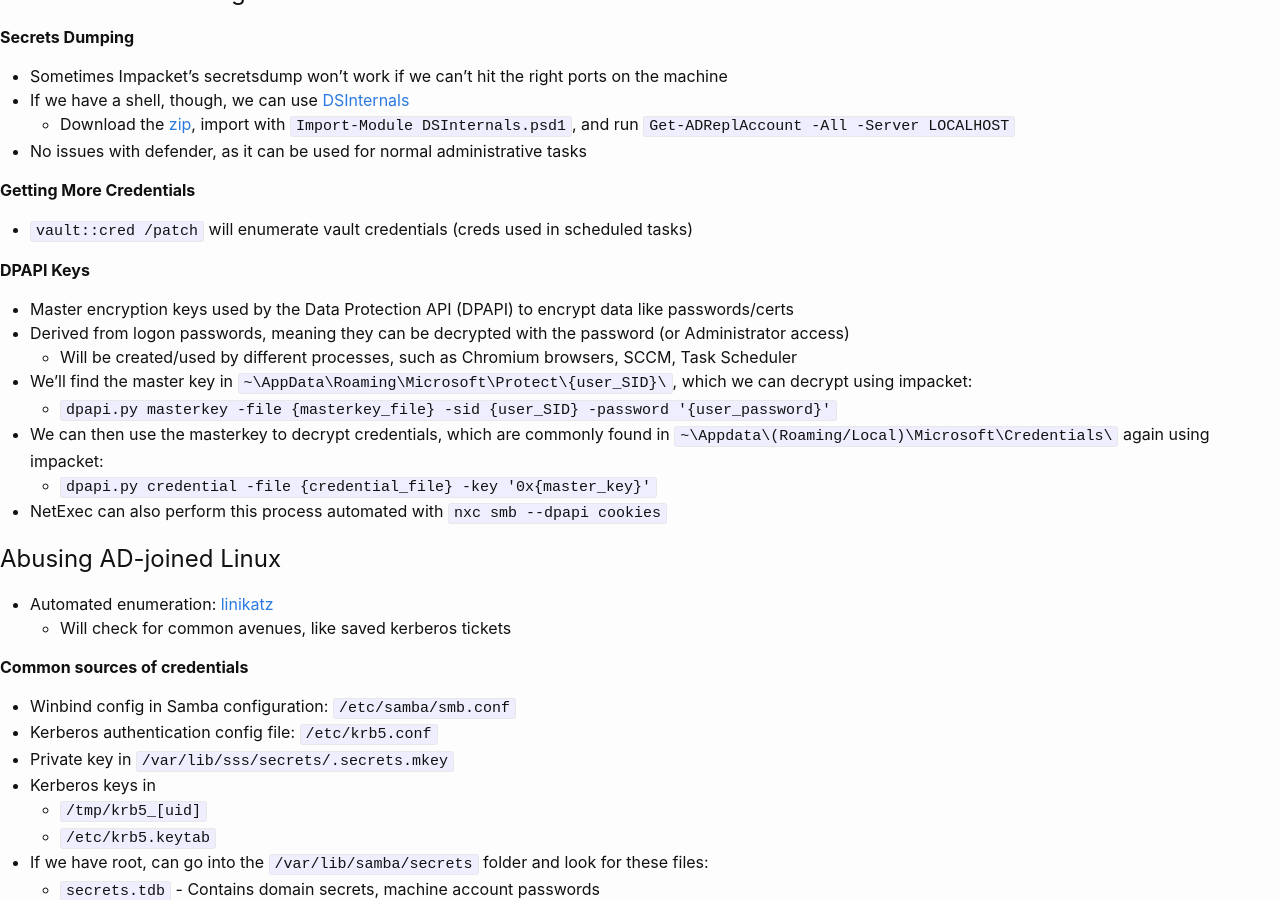
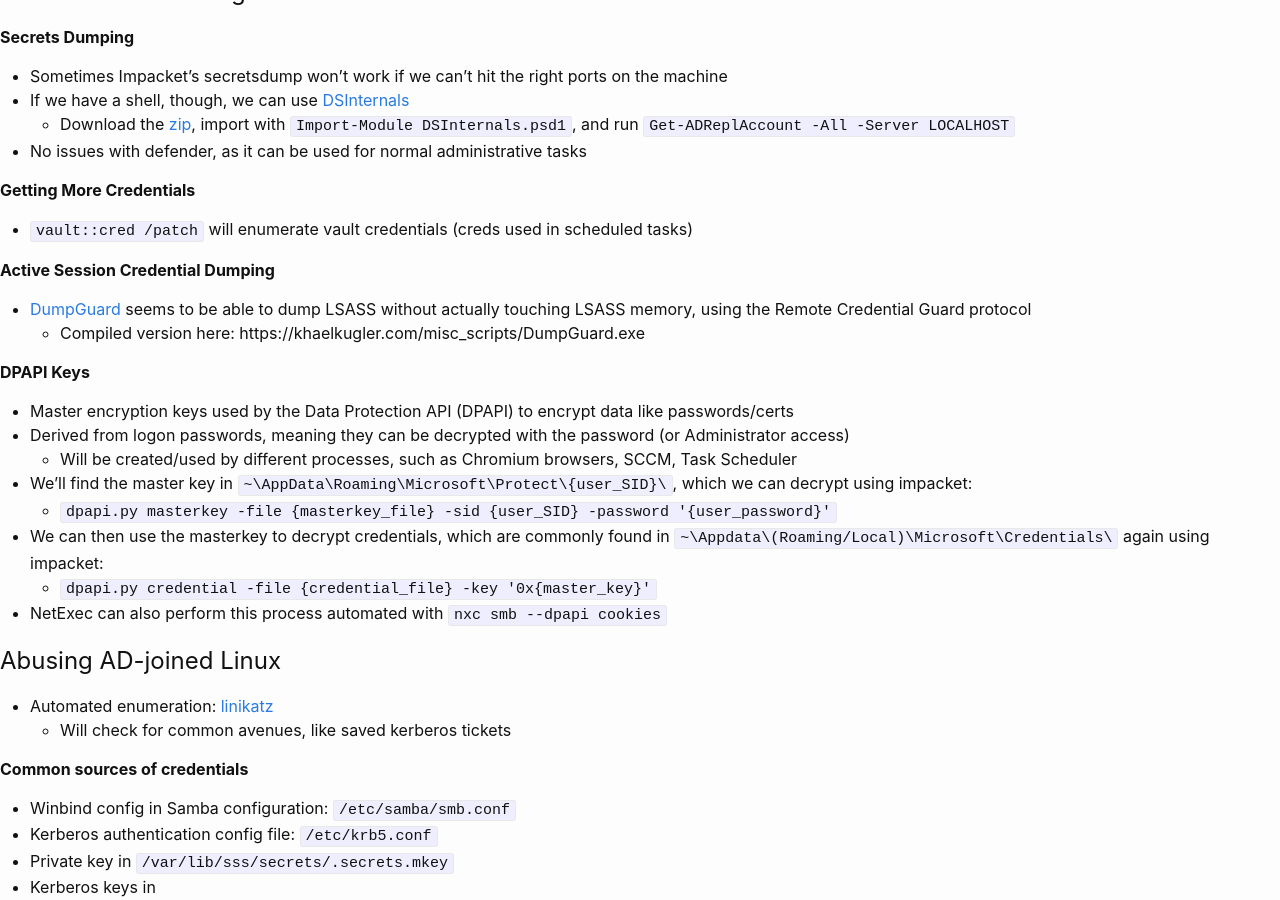
Before and after one commit to KhaelK138/KhaelK138.github.io, a Jekyll site: the page built from markdown/ADPivoting.md, in a window 1280 px wide and 900 px high, scrolled down 4831 px. Built offline with Jekyll 4.4.1, drawn with Linux system fonts in a browser that asks for light colours.

Commit message:
added DumpGuard

```diff
--- a/markdown/ADPivoting.md
+++ b/markdown/ADPivoting.md
@@ -198,6 +198,10 @@
 **Getting More Credentials**
 - `vault::cred /patch` will enumerate vault credentials (creds used in scheduled tasks)
 
+**Active Session Credential Dumping**
+- [DumpGuard](https://github.com/bytewreck/DumpGuard) seems to be able to dump LSASS without actually touching LSASS memory, using the Remote Credential Guard protocol
+  - Compiled version here: https://khaelkugler.com/misc_scripts/DumpGuard.exe
+
 **DPAPI Keys**
 - Master encryption keys used by the Data Protection API (DPAPI) to encrypt data like passwords/certs
 - Derived from logon passwords, meaning they can be decrypted with the password (or Administrator access)
```
Also changed, not shown: 1 other file.
